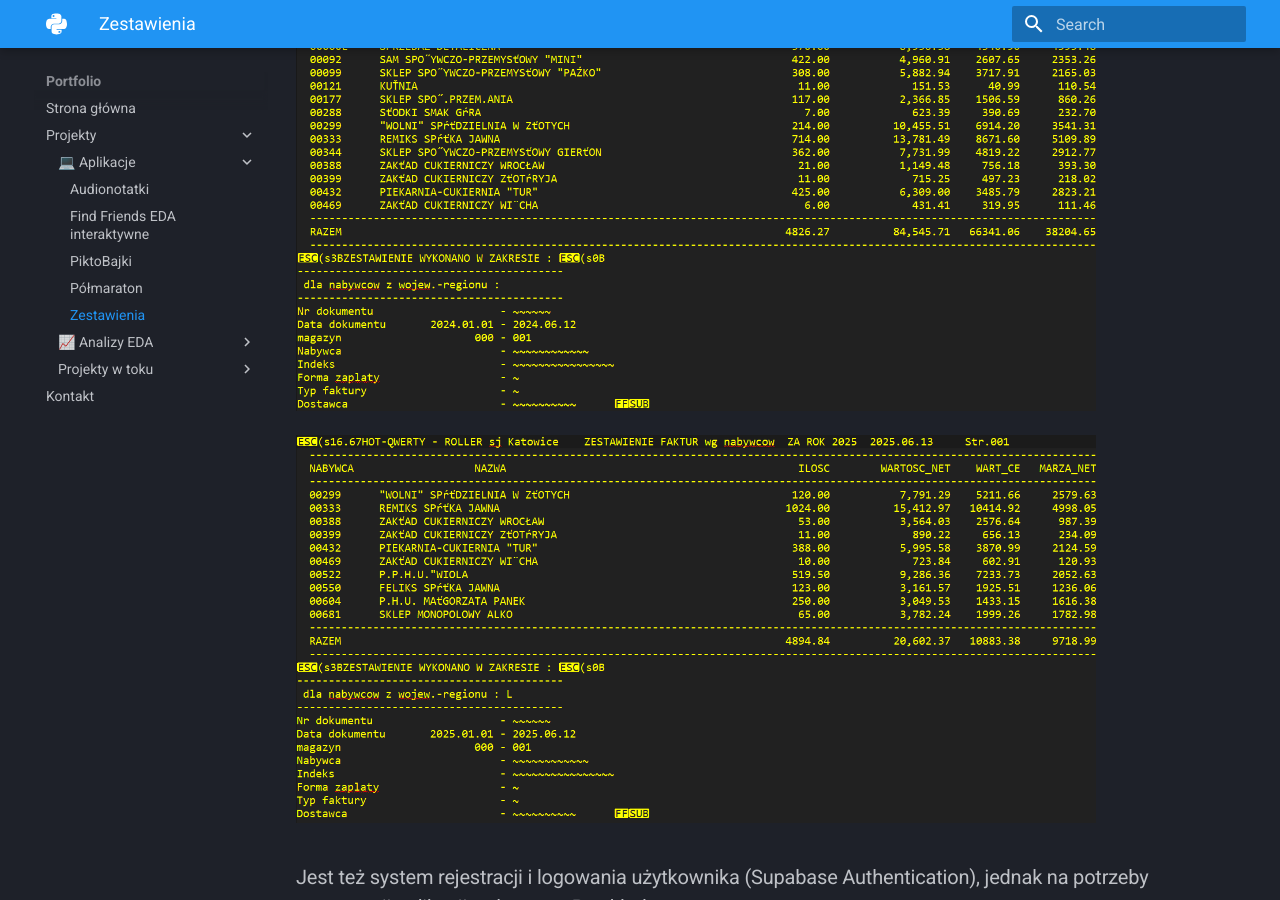
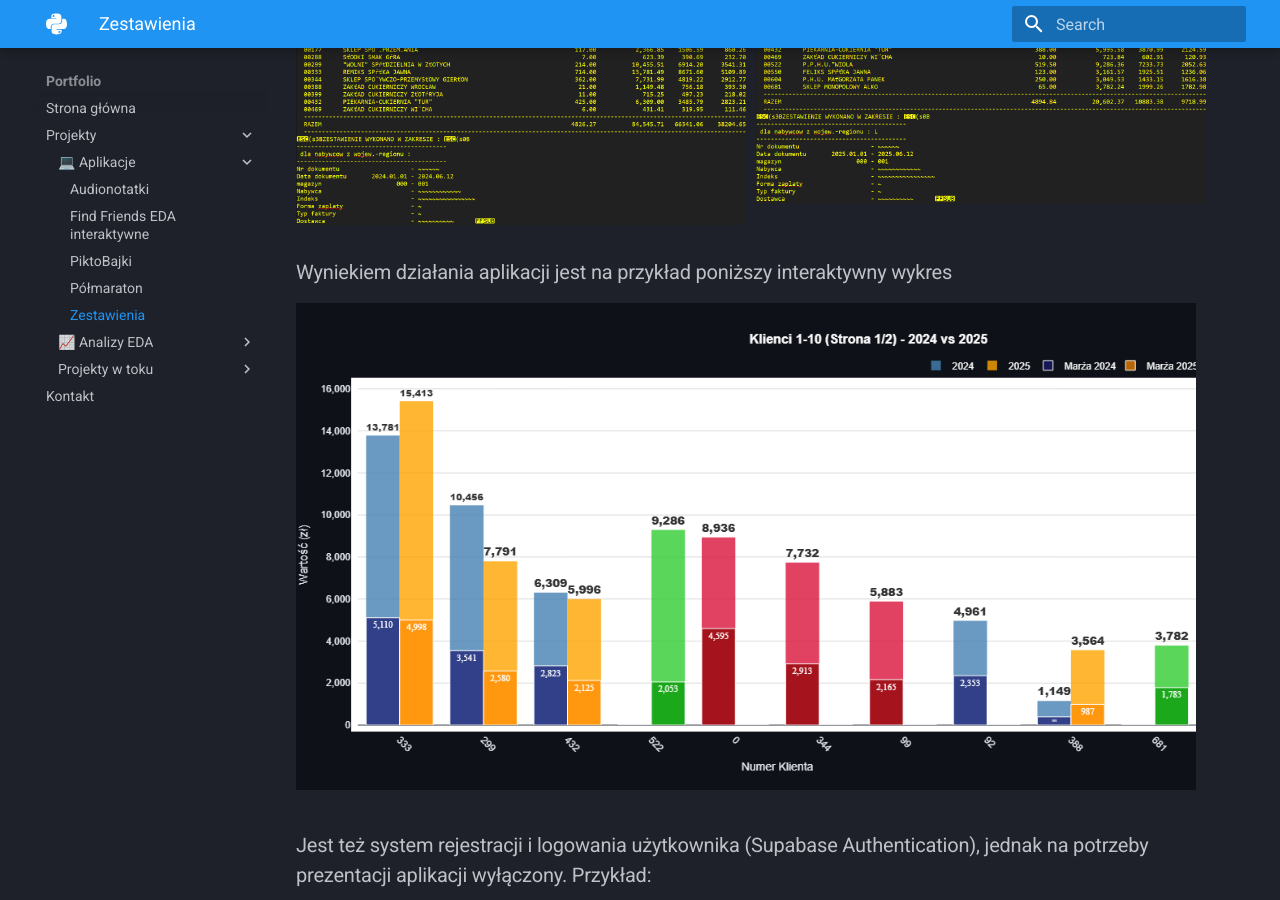
Before and after one commit to heyagotoai/portfolio, an MkDocs documentation site: the page built from docs/zestawienia/index.md, in a window 1280 px wide and 900 px high, scrolled down 682 px. Built offline with MkDocs 1.6.1 and Material for MkDocs 9.7.7, drawn with Linux system fonts in a browser that asks for light colours.

Commit message:
dodany wykres

```diff
--- a/docs/zestawienia/index.md
+++ b/docs/zestawienia/index.md
@@ -25,9 +25,14 @@ hide:
 
 ### Narzędzie to jest przygotowane indywidualnie pod specyficzne raporty jakie otrzymuje klient ze swojego systemu (plik tekstowy, bez tabel, kolumn, czy separatorów), przykład:
 
-<img src="2024.png" width=800>
+<div style="display: flex; align-items: flex-start; gap: 10px;">
+    <img src="2024.png" width=450>
+    <img src="2025.png" width=450>
+</div>
 
-<img src="2025.png" width=800>
+### Wyniekiem działania aplikacji jest na przykład poniższy interaktywny wykres
+
+<img src="wykres.png" width=900>
 
 ### Jest też system rejestracji i logowania użytkownika (Supabase Authentication), jednak na potrzeby prezentacji aplikacji wyłączony. Przykład:
 
```
Also changed, not shown: docs/zestawienia/wykres.png (added).
